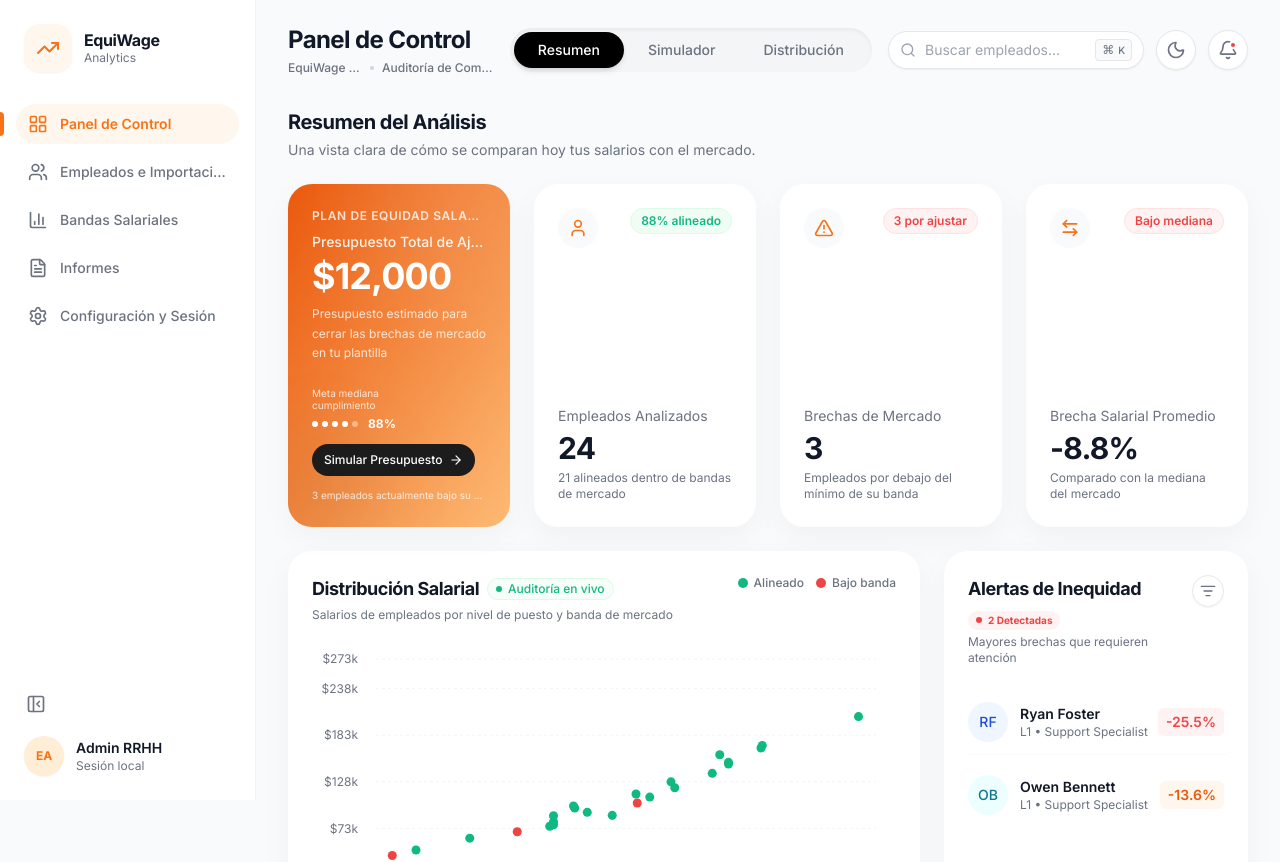
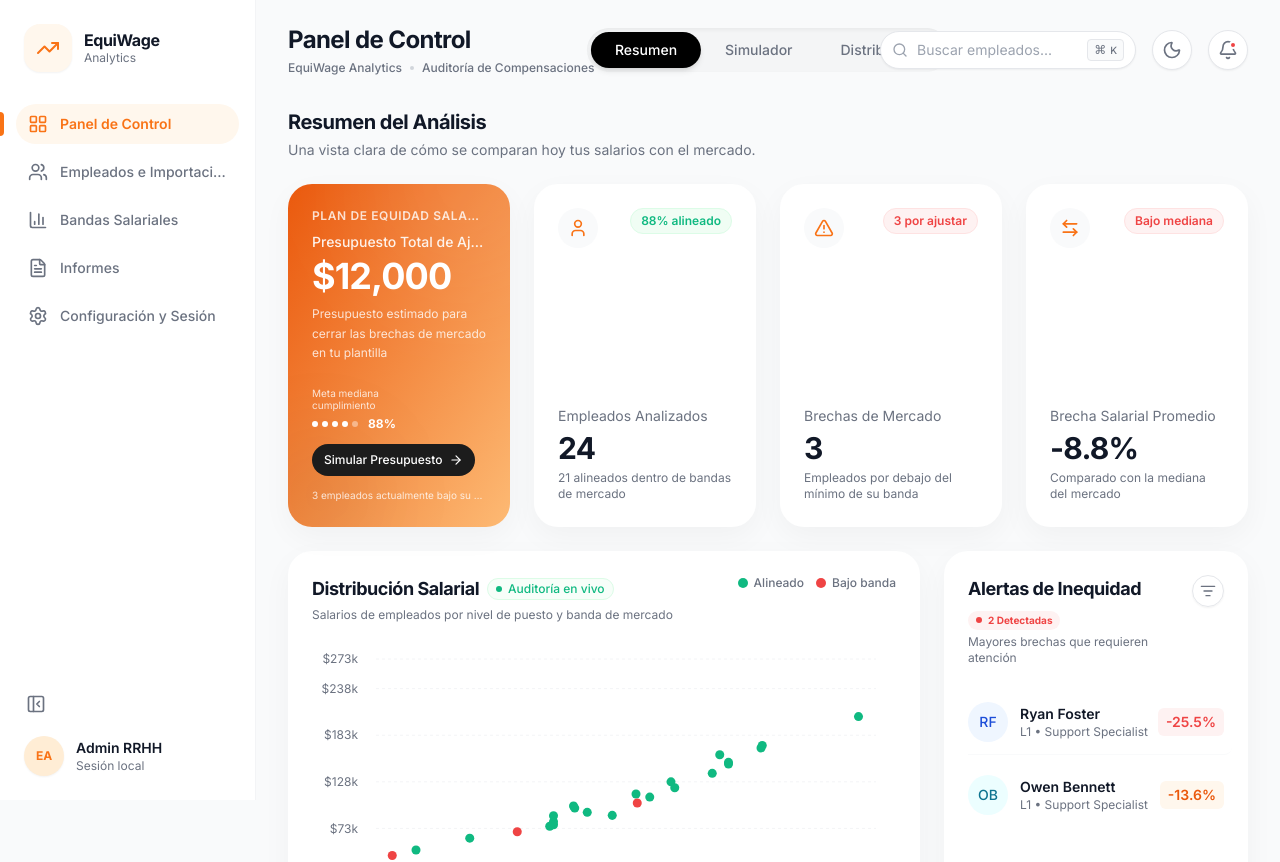
Before and after one commit to Juan33-Felipe/EquiWage-Analytics, a React (Vite) app: page /dashboard/overview in a window 1280 px wide. Shown: the top 862 px of the page. Built offline with nearby package versions, Linux system fonts and the light colour scheme.

Commit message:
style(Header): improve header layout and navigation elements

```diff
--- a/src/components/organisms/Header.jsx
+++ b/src/components/organisms/Header.jsx
@@ -41,14 +41,14 @@ export function Header() {
   const activeTab = DASHBOARD_TABS.find((tab) => tab.to === location.pathname)?.id || 'overview';
 
   return (
-    <header className="flex flex-wrap items-center justify-between gap-4 py-6 px-8 bg-background sticky top-0 z-20 transition-colors duration-200">
-      <div className="min-w-0 flex-1">
+    <header className="flex items-center justify-between gap-4 py-6 px-8 bg-background sticky top-0 z-20">
+      <div className="min-w-0">
         <h1 className="text-2xl font-bold text-content-main tracking-tight mb-1 truncate">{titleText}</h1>
         <p className="text-xs text-content-muted flex items-center gap-2 font-medium truncate">
           {subtitleText.includes('•') ? (
             subtitleText.split('•').map((part, index) => (
               <React.Fragment key={part.trim()}>
-                {index > 0 && <span className="w-1 h-1 rounded-full bg-gray-300 dark:bg-gray-600 shrink-0" />}
+                {index > 0 && <span className="w-1 h-1 rounded-full bg-gray-300 shrink-0" />}
                 <span className="truncate">{part.trim()}</span>
               </React.Fragment>
             ))
@@ -59,7 +59,7 @@ export function Header() {
       </div>
 
       {isDashboard && (
-        <div className="hidden md:flex shrink-0 justify-center">
+        <div className="absolute left-1/2 -translate-x-1/2 hidden md:block">
           <TabPill
             tabs={DASHBOARD_TABS}
             activeTab={activeTab}
@@ -71,7 +71,7 @@ export function Header() {
         </div>
       )}
 
-      <div className="flex items-center justify-end gap-3 flex-1 shrink-0">
+      <div className="flex items-center gap-4 shrink-0">
         <div className="hidden lg:block">
           <SearchInput />
         </div>
@@ -80,7 +80,7 @@ export function Header() {
           onClick={toggleTheme}
           aria-label={isDark ? t('header.lightMode') : t('header.darkMode')}
           title={isDark ? t('header.lightMode') : t('header.darkMode')}
-          className="w-10 h-10 shrink-0 rounded-full bg-surface border border-gray-200 flex items-center justify-center text-gray-500 hover:text-content-main hover:bg-gray-50 transition-colors shadow-sm"
+          className="w-10 h-10 rounded-full bg-surface border border-gray-200 flex items-center justify-center text-gray-500 hover:text-content-main hover:bg-gray-50 transition-colors shadow-sm"
         >
           {isDark ? <Sun className="w-5 h-5" /> : <Moon className="w-5 h-5" />}
         </button>
@@ -88,7 +88,7 @@ export function Header() {
           type="button"
           aria-label={t('header.notifications')}
           title={t('header.notifications')}
-          className="w-10 h-10 shrink-0 rounded-full bg-surface border border-gray-200 flex items-center justify-center text-gray-500 hover:text-content-main hover:bg-gray-50 transition-colors relative shadow-sm"
+          className="w-10 h-10 rounded-full bg-surface border border-gray-200 flex items-center justify-center text-gray-500 hover:text-content-main hover:bg-gray-50 transition-colors relative shadow-sm"
         >
           <Bell className="w-5 h-5" />
           <span className="absolute top-2.5 right-2.5 w-2 h-2 bg-danger rounded-full border-2 border-surface" />
```
